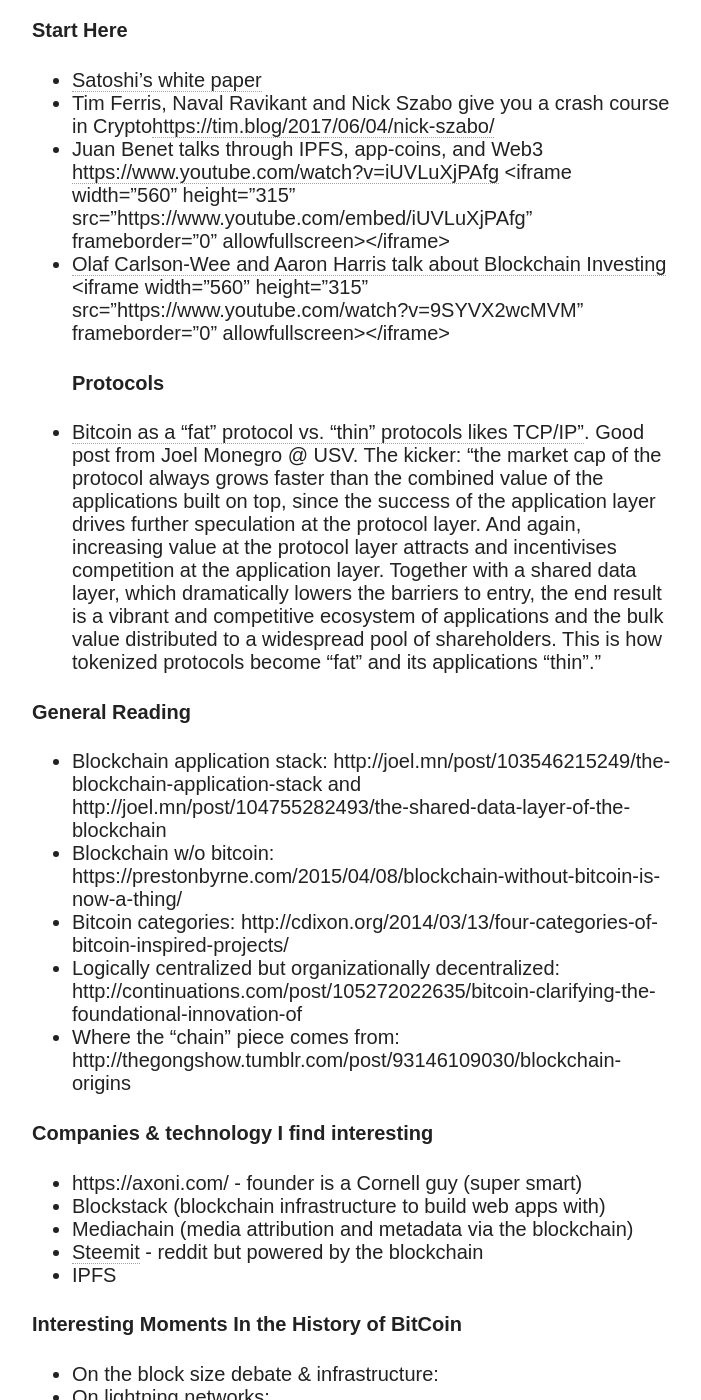
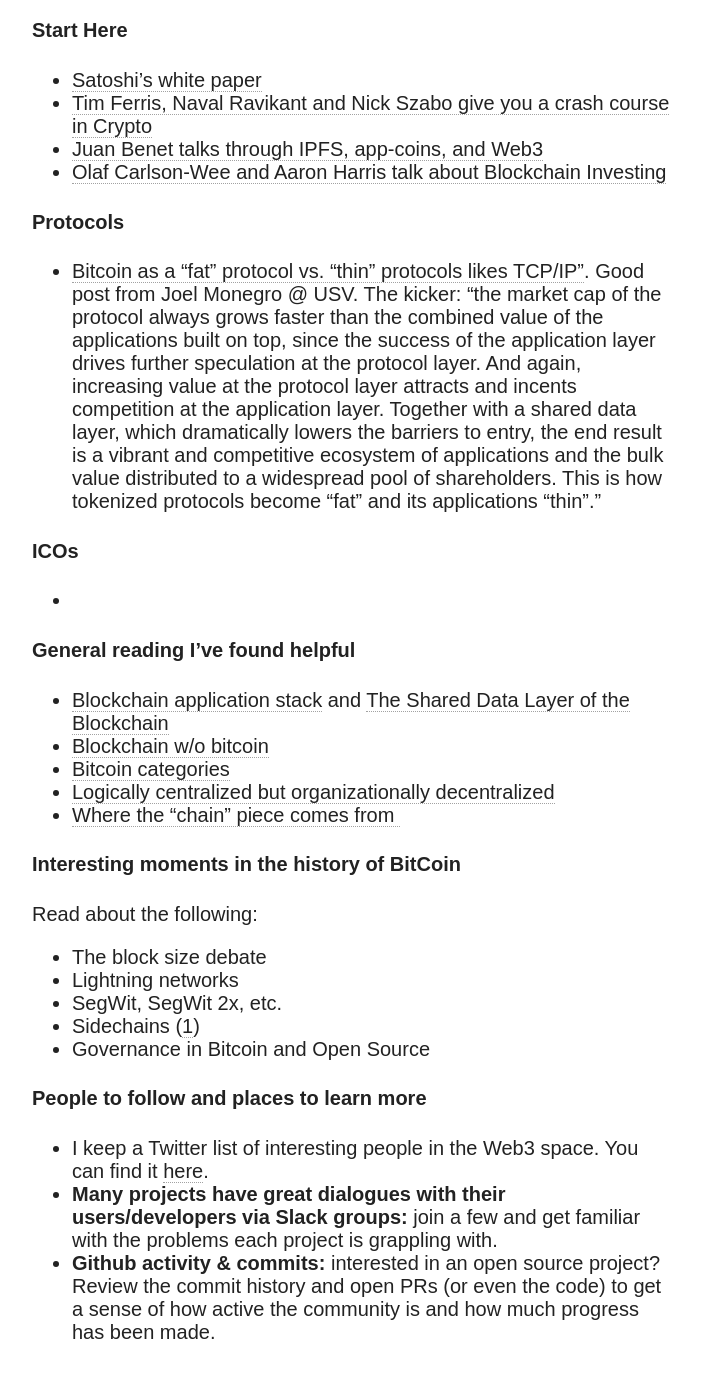
Before and after one commit to ckurdziel/ckurdziel.github.com, a Jekyll site: the page built from web3.md, in a window 1280 px wide and 1400 px high, scrolled down 544 px. Shown: the whole window, without its empty margins (288-989 px from the left). Built offline with Jekyll 4.4.1, drawn with Linux system fonts in a browser that asks for light colours; nearby versions of some CDN libraries; some of the changed text lies outside the part shown.

Commit message:
web3 reading list updates

```diff
--- a/web3.md
+++ b/web3.md
@@ -9,46 +9,46 @@ Here's a list of some useful Bitcoin and Blockchain related reading that I've fo
 
 #### Start Here
 - [Satoshi's white paper][1]
-- Tim Ferris, Naval Ravikant and Nick Szabo give you a crash course in Crypto[https://tim.blog/2017/06/04/nick-szabo/][2]
-- Juan Benet talks through IPFS, app-coins, and Web3 [https://www.youtube.com/watch?v=iUVLuXjPAfg][3]
-\<iframe width="560" height="315" src="https://www.youtube.com/embed/iUVLuXjPAfg" frameborder="0" allowfullscreen\>\</iframe\>
+- [Tim Ferris, Naval Ravikant and Nick Szabo give you a crash course in Crypto][2]
+- [Juan Benet talks through IPFS, app-coins, and Web3][3]
 - [Olaf Carlson-Wee and Aaron Harris talk about Blockchain Investing][4]
-\<iframe width="560" height="315" src="https://www.youtube.com/watch?v=9SYVX2wcMVM" frameborder="0" allowfullscreen\>\</iframe\>
+
 #### Protocols
-- [Bitcoin as a "fat" protocol vs. "thin" protocols likes TCP/IP"][5]. Good post from Joel Monegro @ USV. The kicker: "the market cap of the protocol always grows faster than the combined value of the applications built on top, since the success of the application layer drives further speculation at the protocol layer. And again, increasing value at the protocol layer attracts and incentivises competition at the application layer. Together with a shared data layer, which dramatically lowers the barriers to entry, the end result is a vibrant and competitive ecosystem of applications and the bulk value distributed to a widespread pool of shareholders. This is how tokenized protocols become “fat” and its applications “thin”."
+- [Bitcoin as a "fat" protocol vs. "thin" protocols likes TCP/IP"][5]. Good post from Joel Monegro @ USV. The kicker: "the market cap of the protocol always grows faster than the combined value of the applications built on top, since the success of the application layer drives further speculation at the protocol layer. And again, increasing value at the protocol layer attracts and incents competition at the application layer. Together with a shared data layer, which dramatically lowers the barriers to entry, the end result is a vibrant and competitive ecosystem of applications and the bulk value distributed to a widespread pool of shareholders. This is how tokenized protocols become “fat” and its applications “thin”."
 
-#### General Reading
-- Blockchain application stack: http://joel.mn/post/103546215249/the-blockchain-application-stack and http://joel.mn/post/104755282493/the-shared-data-layer-of-the-blockchain
-- Blockchain w/o bitcoin: https://prestonbyrne.com/2015/04/08/blockchain-without-bitcoin-is-now-a-thing/
-- Bitcoin categories: http://cdixon.org/2014/03/13/four-categories-of-bitcoin-inspired-projects/
-- Logically centralized but organizationally decentralized: http://continuations.com/post/105272022635/bitcoin-clarifying-the-foundational-innovation-of
-- Where the "chain" piece comes from: http://thegongshow.tumblr.com/post/93146109030/blockchain-origins
+#### ICOs
+-
 
-#### Companies & technology I find interesting
- - https://axoni.com/ - founder is a Cornell guy (super smart)
- - Blockstack (blockchain infrastructure to build web apps with)
- - Mediachain (media attribution and metadata via the blockchain)
- - [Steemit][6] - reddit but powered by the blockchain
-- IPFS
+#### General reading I’ve found helpful
+- [Blockchain application stack][6] and [The Shared Data Layer of the Blockchain][7]
+- [Blockchain w/o bitcoin][8]
+- [Bitcoin categories][9]
+- [Logically centralized but organizationally decentralized][10]
+- [Where the "chain" piece comes from ][11]
 
-#### Interesting Moments In the History of BitCoin
+#### Interesting moments in the history of BitCoin
+Read about the following:
+- The block size debate
+- Lightning networks
+- SegWit, SegWit 2x, etc.
+- Sidechains ([1][12])
+- Governance in Bitcoin and Open Source
 
-- On the block size debate & infrastructure:
-- On lightning networks:
-- On sidechains:
-  - https://techcrunch.com/2014/04/19/bitcoin-2-0-unleash-the-sidechains/
-- On bitcoin governance issues:
-
-
-#### People To Follow & Place to Chat
-- Albert Wegner - Albert is a big fan of decentralization and all things that come with it. He looks at the blockchain/bitcoin through the lens of an investor but also someone who is intimately aware of the power of networked technology.
-- Bitcoin Subreddit
-- Medichain slack group
-- Blockstack slack group
+#### People to follow and places to learn more
+- I keep a Twitter list of interesting people in the Web3 space. You can find it [here][13].
+- **Many projects have great dialogues with their users/developers via Slack groups:** join a few and get familiar with the problems each project is grappling with.
+- **Github activity & commits:** interested in an open source project? Review the commit history and open PRs (or even the code) to get a sense of how active the community is and how much progress has been made.
 
 [1]:	https://bitcoin.org/bitcoin.pdf
-[2]:	https://tim.blog/2017/06/04/nick-szabo/
-[3]:	https://www.youtube.com/watch?v=iUVLuXjPAfg
+[2]:	[https://tim.blog/2017/06/04/nick-szabo/]
+[3]:	[https://www.youtube.com/watch?v=iUVLuXjPAfg]
 [4]:	[https://www.youtube.com/watch?v=9SYVX2wcMVM]
 [5]:	https://www.usv.com/blog/fat-protocols
-[6]:	https://steemit.com/
+[6]:	http://joel.mn/post/103546215249/the-blockchain-application-stack
+[7]:	http://joel.mn/post/104755282493/the-shared-data-layer-of-the-blockchain
+[8]:	https://prestonbyrne.com/2015/04/08/blockchain-without-bitcoin-is-now-a-thing/
+[9]:	http://cdixon.org/2014/03/13/four-categories-of-bitcoin-inspired-projects/
+[10]:	http://continuations.com/post/105272022635/bitcoin-clarifying-the-foundational-innovation-of
+[11]:	http://thegongshow.tumblr.com/post/93146109030/blockchain-origins
+[12]:	https://techcrunch.com/2014/04/19/bitcoin-2-0-unleash-the-sidechains/
+[13]:	https://twitter.com/ckurdziel/lists/coinznchainz
```
